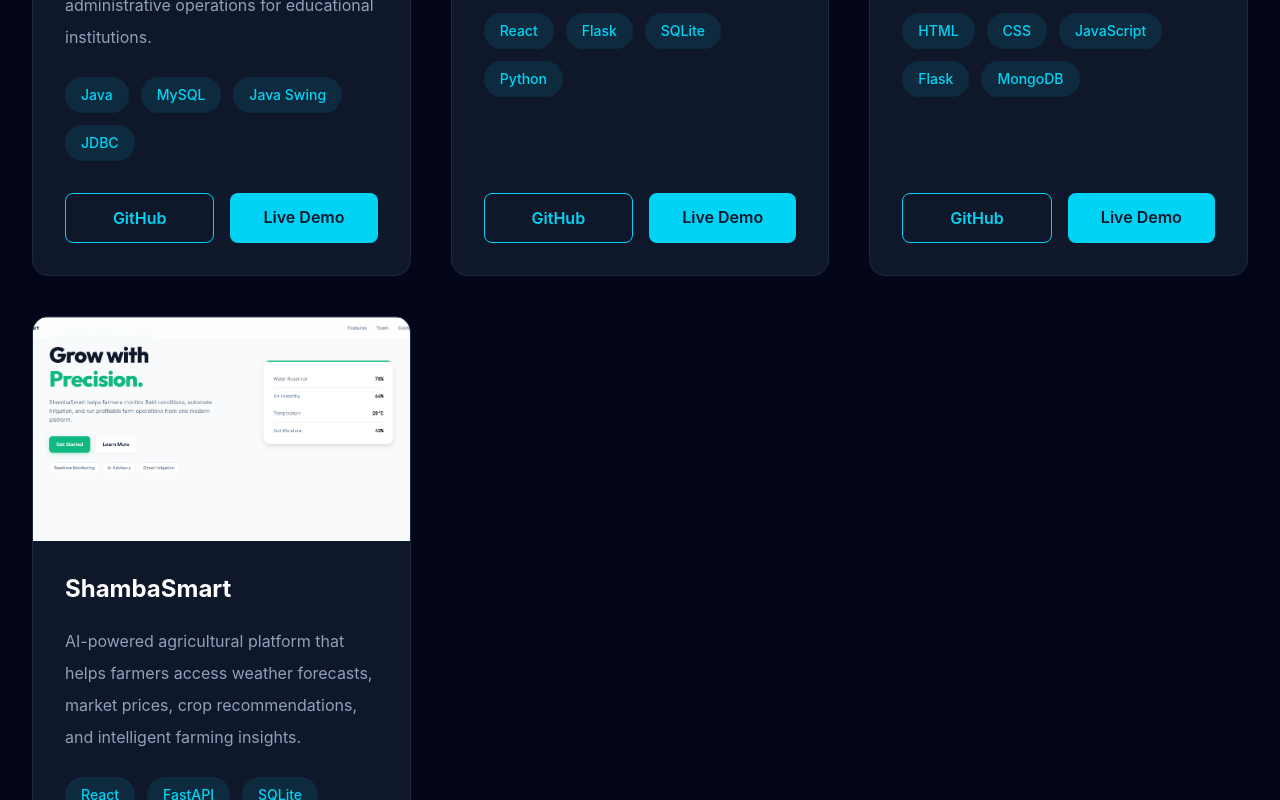
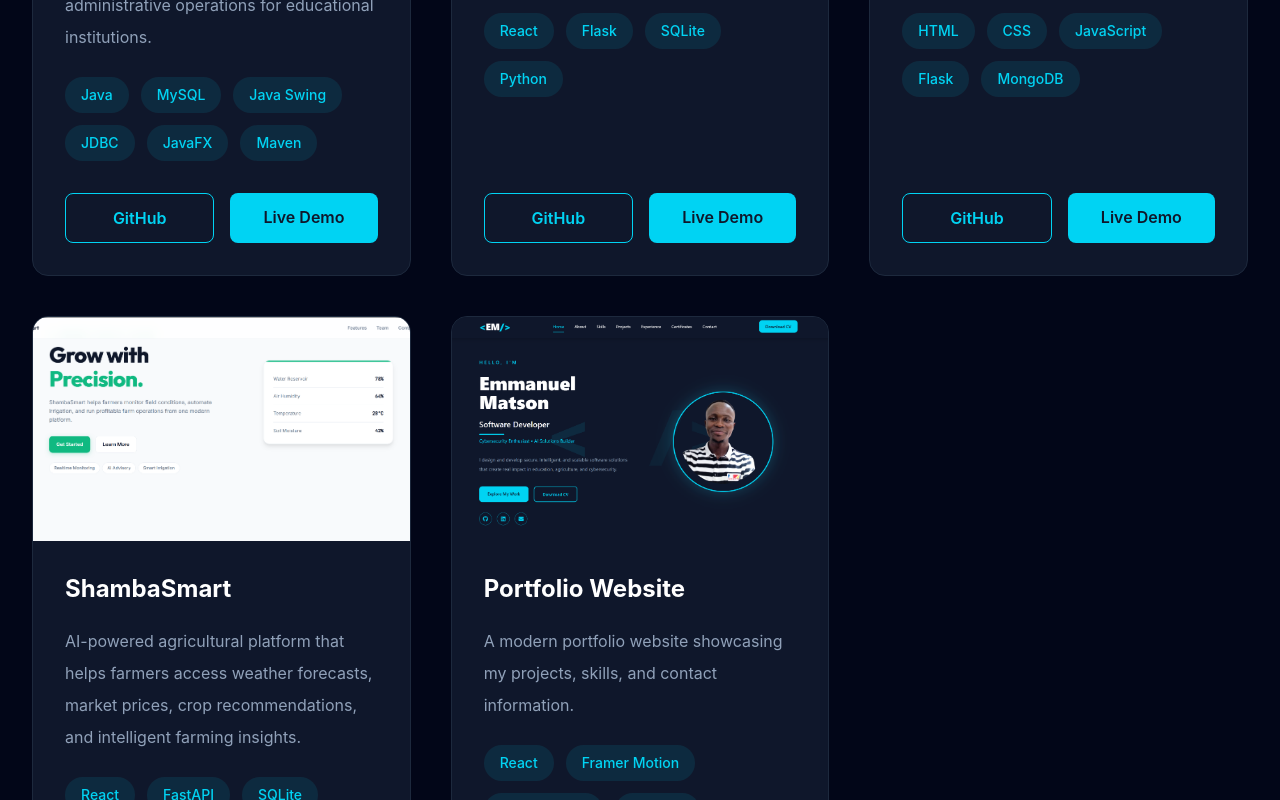
Before and after one commit to matsonemmanuel/matportfolio, a React app in the folder portfolio/: page / in a window 1280 px wide. Shown: the part 4180-4980 px from the top of the page. Built offline with nearby package versions, Linux system fonts and the light colour scheme; the HTML template or start-up script is replaced by a standard one.

Commit message:
New project section added

```diff
--- a/portfolio/src/data/projects.js
+++ b/portfolio/src/data/projects.js
@@ -3,6 +3,7 @@ import cyberwatch from "../assets/images/cyberwatch.png";
 import tng from "../assets/images/tng.png";
 import shamba from "../assets/images/shamba.png";
 import educore from "../assets/images/educore.png";
+import port from "../assets/images/port.png";
 
 export const projects = [
 
@@ -18,6 +19,8 @@ export const projects = [
     "MySQL",
     "Java Swing",
     "JDBC",
+    "JavaFX",
+    "Maven",
   ],
 
   image: educore,
@@ -91,5 +94,25 @@ export const projects = [
     demo: "#",
   },
 
+   {
+    id: 5,
+    title: "Portfolio Website",
+    description:
+      "A modern portfolio website showcasing my projects, skills, and contact information.",
+
+    technologies: [
+      "React",
+      "Framer Motion",
+      "Tailwind CSS",
+      "EmailJS",
+    ],
+
+    image: port,
+
+    github: "#",
+
+    demo: "#",
+  },
+
 
 ];
```
Also changed, not shown: portfolio/src/assets/images/port.png (added).
